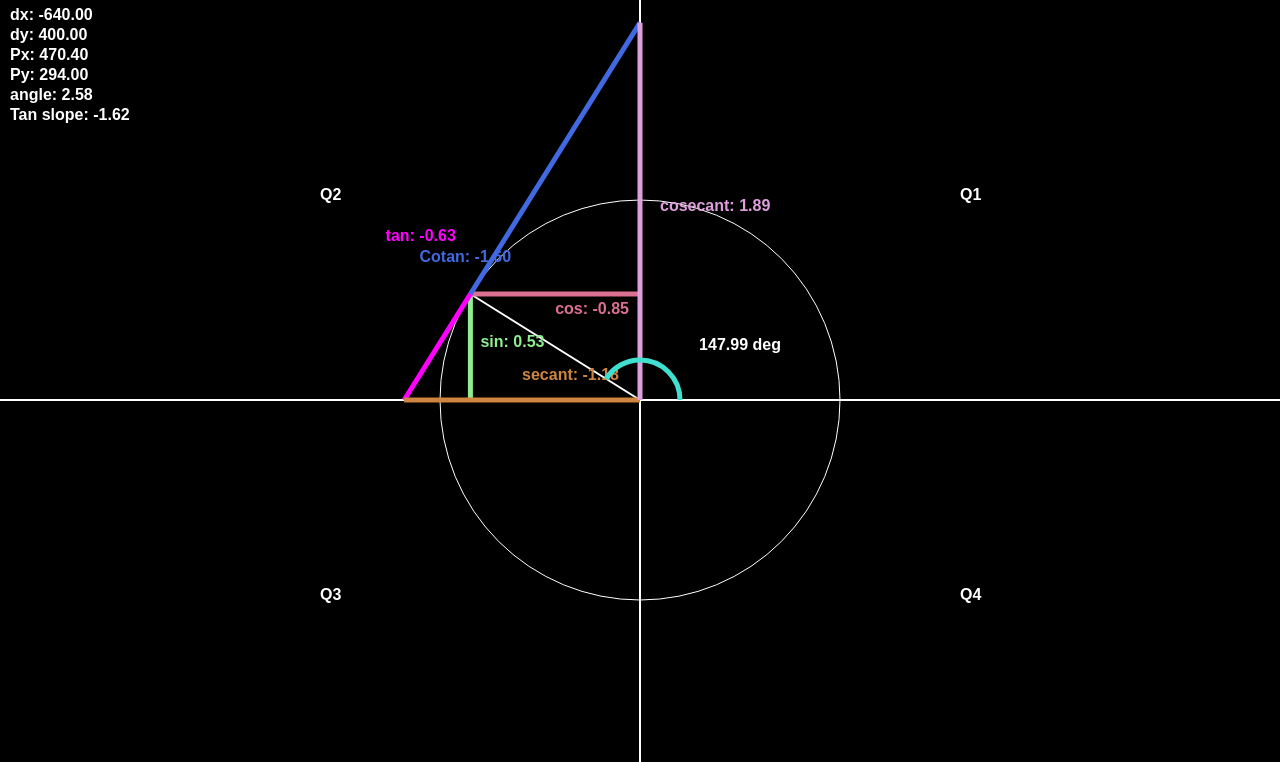
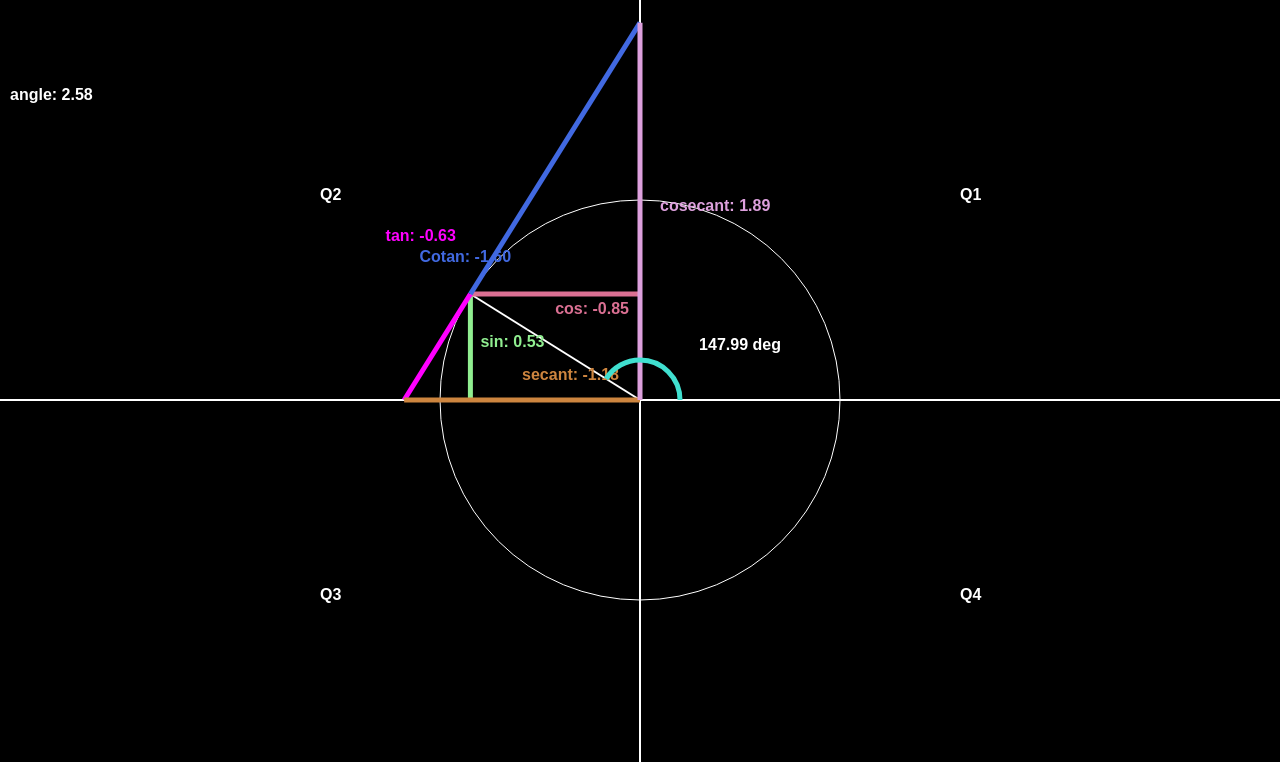
Before and after one commit to moalhaddar/unit-circle, a plain HTML site: page index.html in a window 1280 px wide. Shown: the top 762 px of the page. Drawn offline with Linux system fonts and the light colour scheme.

Commit message:
Removed dead code

```diff
--- a/index.html
+++ b/index.html
@@ -25,7 +25,6 @@
                 let mouseX = 0;
                 let mouseY = 0;
                 let angleInRad = 0;
-                let slope = 0;
                 let isAuto = false;
 
                 canvas.addEventListener('mousemove', (event) => {
@@ -163,10 +162,6 @@
 
                     const PX = centerX + radius * Math.cos(angleInRad);
                     const PY = centerY + radius * Math.sin(-angleInRad);
-                    const nextAngleInRad = angleInRad + 0.01;
-                    const nextPX = centerX + radius * Math.cos(nextAngleInRad);
-                    const nextPY = centerY + radius * Math.sin(-nextAngleInRad);
-                    slope = (nextPY - PY) / (nextPX - PX);
 
 
                     clearBackground('black');
@@ -188,12 +183,7 @@
                     ctx.font = 'Bold 16px Arial';
                     ctx.fillStyle = 'white';
                     ctx.textAlign = 'left';
-                    ctx.fillText(`dx: ${dx.toFixed(2)}`, 10, 20);
-                    ctx.fillText(`dy: ${dy.toFixed(2)}`, 10, 40);
-                    ctx.fillText(`Px: ${PX.toFixed(2)}`, 10, 60);
-                    ctx.fillText(`Py: ${PY.toFixed(2)}`, 10, 80);
                     ctx.fillText(`angle: ${angleInRad.toFixed(2)}`, 10, 100);
-                    ctx.fillText(`Tan slope: ${slope.toFixed(2)}`, 10, 120);
                     ctx.fillText('Q1', 3 / 4 * canvas.width, 1 / 4 * canvas.height)
                     ctx.fillText('Q2', 1 / 4 * canvas.width, 1 / 4 * canvas.height)
                     ctx.fillText('Q3', 1 / 4 * canvas.width, 3 / 4 * canvas.height)
```
